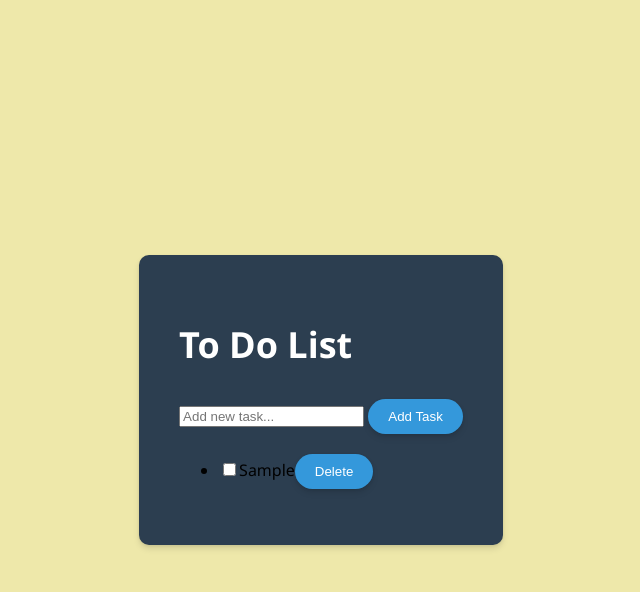
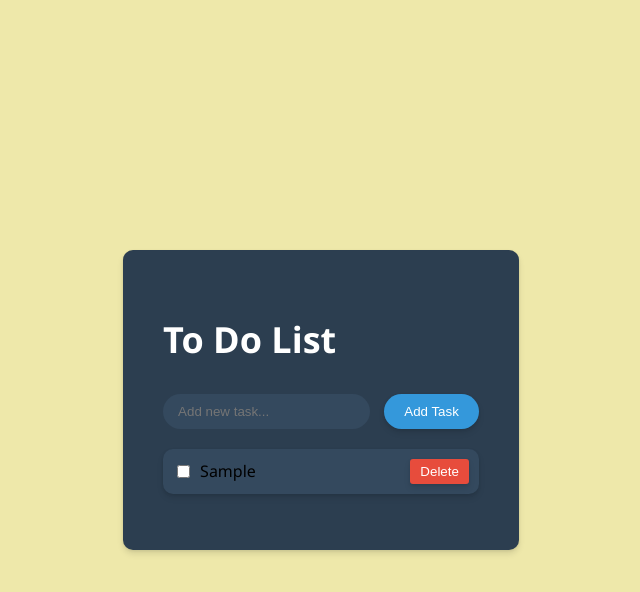
Before and after one commit to kopontheledi/toDoList, a plain HTML site: page SRC/index.html in a window 1280 px wide. Both pictures are taken after typing "Sample" into the empty fields and a click on the button "Add Task". Shown: the whole page, without its empty margins (319-959 px from the left). Drawn offline with Linux system fonts and the light colour scheme.

Commit message:
updated the css file

```diff
--- a/SRC/index.css
+++ b/SRC/index.css
@@ -1,5 +1,5 @@
 body {
-    font-family: 'Segoe UI', Tahoma, Geneva, Verdana, sans-serif;
+  font-family: "Segoe UI", Tahoma, Geneva, Verdana, sans-serif;
   background-color: palegoldenrod;
   margin: 0;
   padding: 0;
@@ -40,3 +40,56 @@ button {
 button:hover {
   background-color: #2980b9;
 }
+
+input[type="text"] {
+  padding: 10px 15px;
+  border: none;
+  border-radius: 25px;
+  margin-right: 10px;
+  background-color: #34495e;
+  color: white;
+}
+
+input[type="text"]:focus {
+  outline: none;
+}
+
+ul {
+  list-style-type: none;
+  padding: 0;
+}
+
+li {
+  background-color: #34495e;
+  padding: 10px;
+  margin-bottom: 10px;
+  border-radius: 10px;
+  display: flex;
+  align-items: center;
+  box-shadow: 0 4px 6px rgba(0, 0, 0, 0.1), 0 1px 3px rgba(0, 0, 0, 0.08);
+}
+
+li:hover {
+  background-color: #2c3e50;
+}
+
+.check-button {
+  margin-right: 10px;
+  cursor: pointer;
+}
+
+.delete-button {
+  margin-left: auto;
+  background-color: #e74c3c;
+  color: white;
+  border: none;
+  padding: 5px 10px;
+  border-radius: 3px;
+  cursor: pointer;
+  box-shadow: 0 4px 6px rgba(0, 0, 0, 0.1), 0 1px 3px rgba(0, 0, 0, 0.08);
+  transition: background-color 0.3s ease;
+}
+
+.delete-button:hover {
+    background-color: #c0392b;
+}
```
Lines whose indentation alone changed are shown as unchanged.
